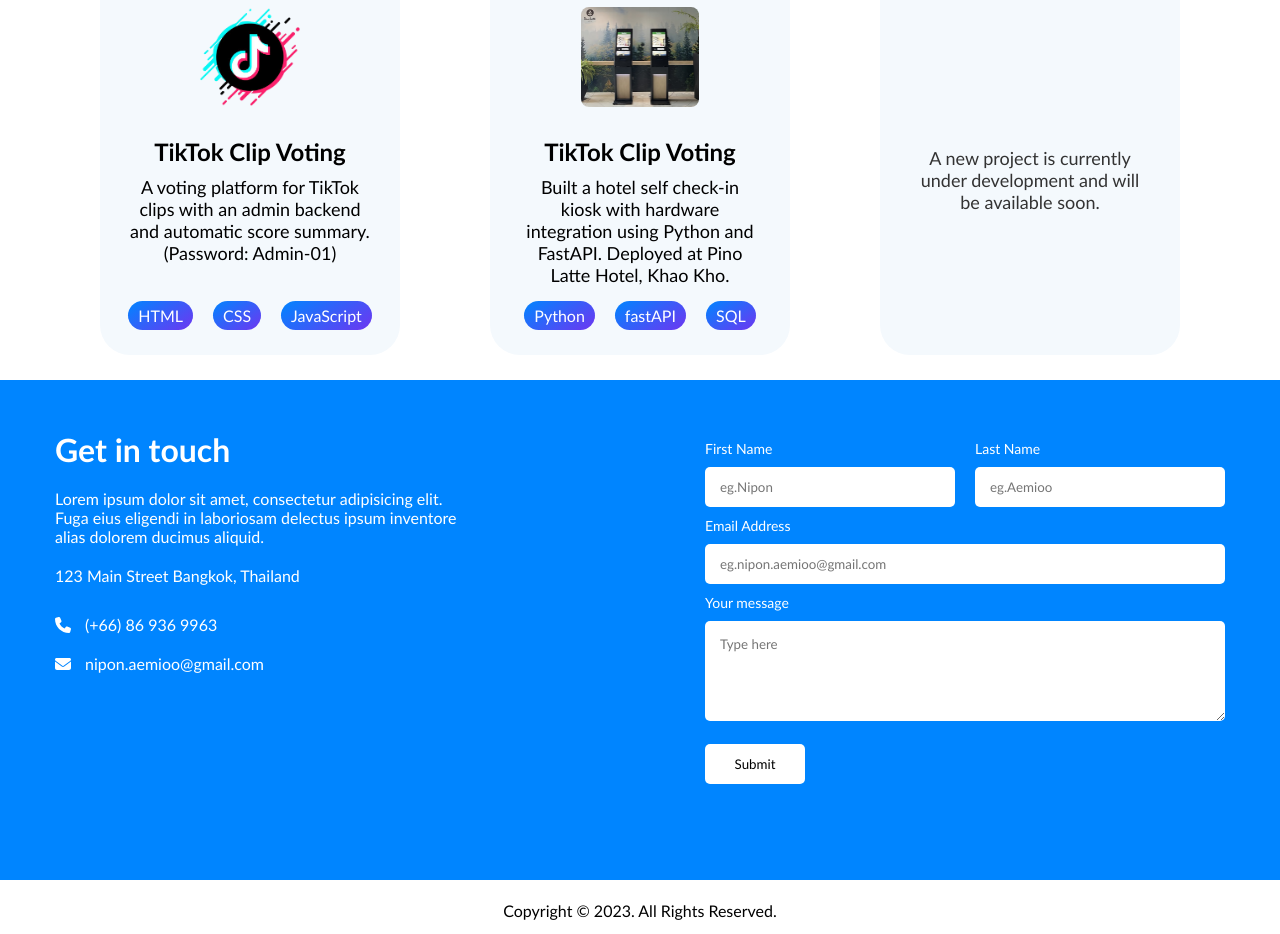
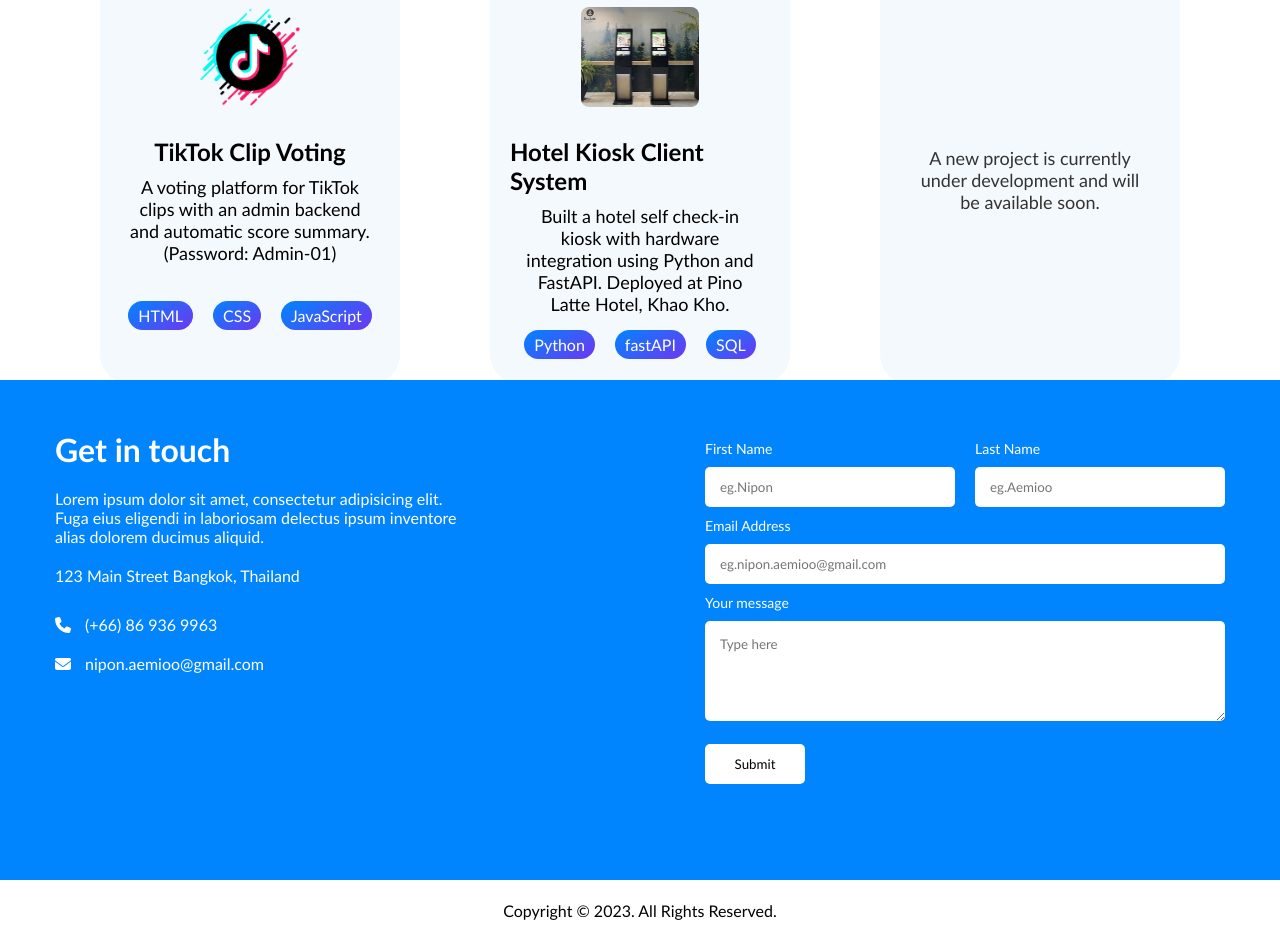
Before and after one commit to devnipon/react-portfolio-project, a React (Vite) app: page / in a window 1280 px wide. Shown: the part 1460-2394 px from the top of the page. Built offline with nearby package versions, Linux system fonts and the light colour scheme.

Commit message:
initial commit

```diff
--- a/src/components/Portfolio/Portfolio.jsx
+++ b/src/components/Portfolio/Portfolio.jsx
@@ -79,7 +79,7 @@ function Portfolio() {
 
                 <a href="https://github.com/devnipon/hotel-kiosk-client" className={styles.port_items} target="_blank">
                     <img src={pinoImg} className={styles.pino_img} />
-                    <h3>TikTok Clip Voting</h3>
+                    <h3>Hotel Kiosk Client System </h3>
                     <p> Built a hotel self check-in kiosk with hardware integration using Python and FastAPI. Deployed at Pino Latte Hotel, Khao Kho.</p>
                     <ul className={styles.skill_con}>
                         <li>
```
